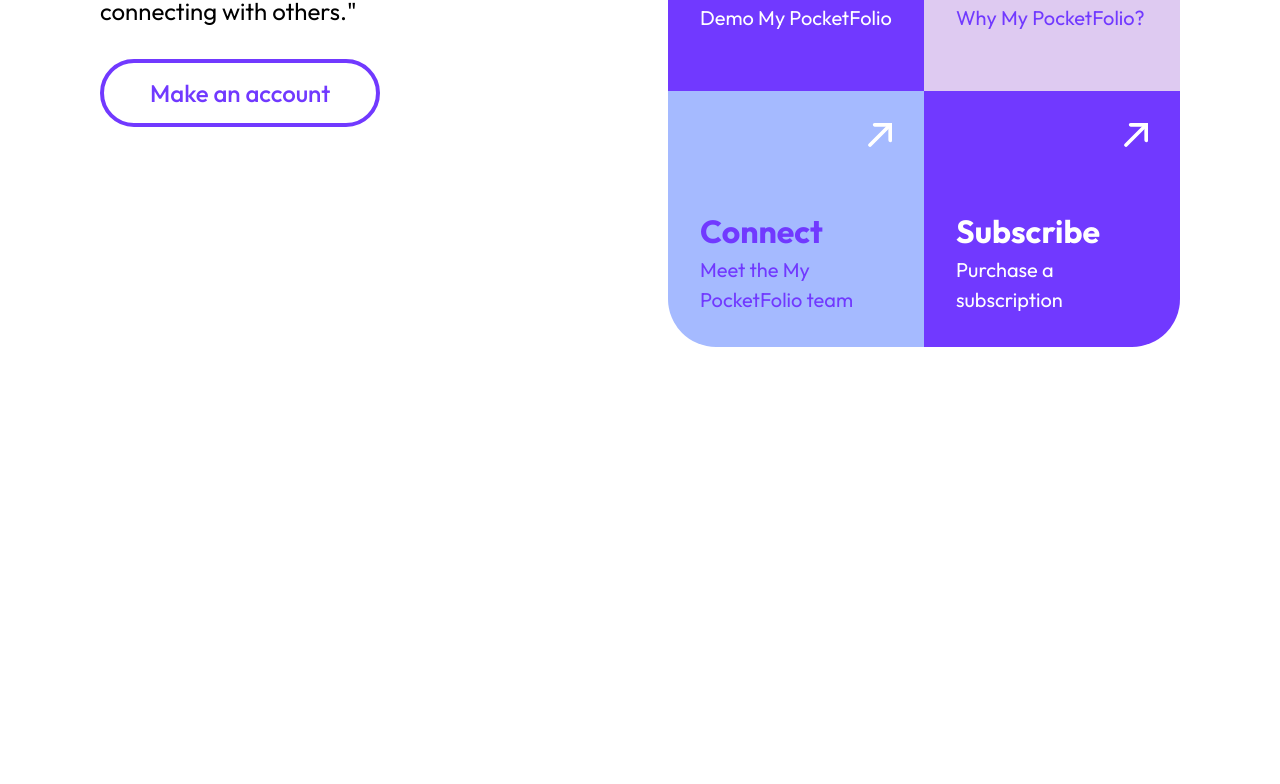
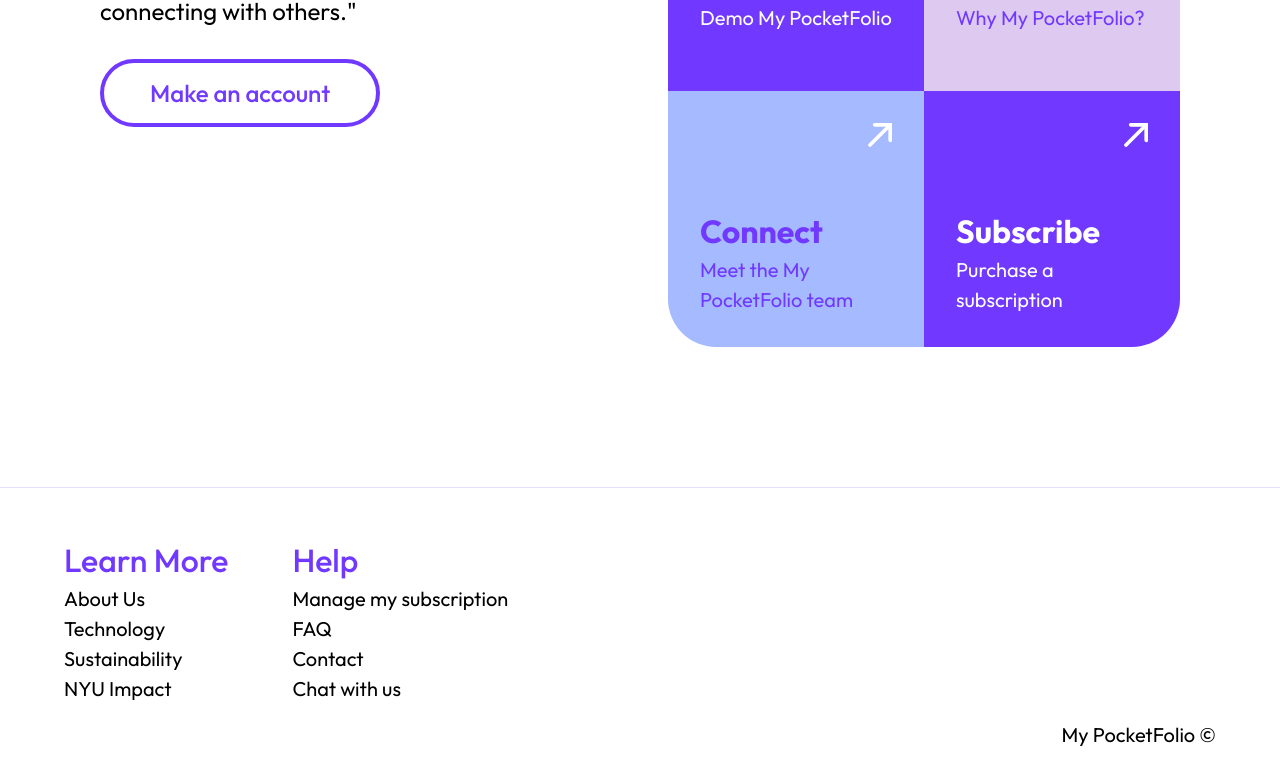
Before and after one commit to mpfolio/mpfolio, a Next.js app: page / in a window 1280 px wide. Shown: the part 2726-3510 px from the top of the page. Before the commit the page ends 3213 px from the top, so only its background shows below. Built offline with nearby package versions, Linux system fonts and the light colour scheme.

Commit message:
added footer

```diff
--- /dev/null
+++ b/app/components/Footer.module.css
@@ -0,0 +1,22 @@
+.footer {
+    display: flex;
+    flex-direction: column;
+    padding: 3rem 4rem;
+    border-top: 0.1rem solid var(--primary-light);
+}
+.footer .links_row {
+    display: flex;
+    flex-direction: row;
+    gap: 4rem;
+}
+.footer .block {
+    display: flex;
+    flex-direction: column;
+}
+.footer h3 {
+    color: var(--primary-color);
+}
+.copyright {
+    margin-top: 1rem;
+    text-align: right;
+}
--- a/app/components/Footer.tsx
+++ b/app/components/Footer.tsx
@@ -1,14 +1,31 @@
 import Image from 'next/image'
 import Link from 'next/link'
-import styles from '@/app/components/Navbar.module.css'
+import styles from '@/app/components/Footer.module.css'
 import logo from '@/app/assets/logo.svg'
 
 const Footer = () => {
     return (
         <>
-        <div>
-
-
+        <div className={styles.footer}>
+            <div className={styles.links_row}>
+                <div className={styles.block}>
+                    <h3>Learn More</h3>
+                    <h5>About Us</h5>
+                    <h5>Technology</h5>
+                    <h5>Sustainability</h5>
+                    <h5>NYU Impact</h5>
+                </div>
+                <div className={styles.block}>
+                    <h3>Help</h3>
+                    <h5>Manage my subscription</h5>
+                    <h5>FAQ</h5>
+                    <h5>Contact</h5>
+                    <h5>Chat with us</h5>
+                </div>
+            </div>
+            <h5 className={styles.copyright}>
+                My PocketFolio ©
+            </h5>
         </div>
         </>
     );
--- a/app/layout.tsx
+++ b/app/layout.tsx
@@ -2,6 +2,7 @@
 import { Outfit } from "next/font/google";
 import "./globals.css";
 import Navbar from "./components/Navbar";
+import Footer from "./components/Footer";
 
 const outfit = Outfit({ subsets: ["latin"] });
 
@@ -25,6 +26,7 @@
         >
             <Navbar />
             {children}
+            <Footer />
         </body>
         </html>
     );
```
